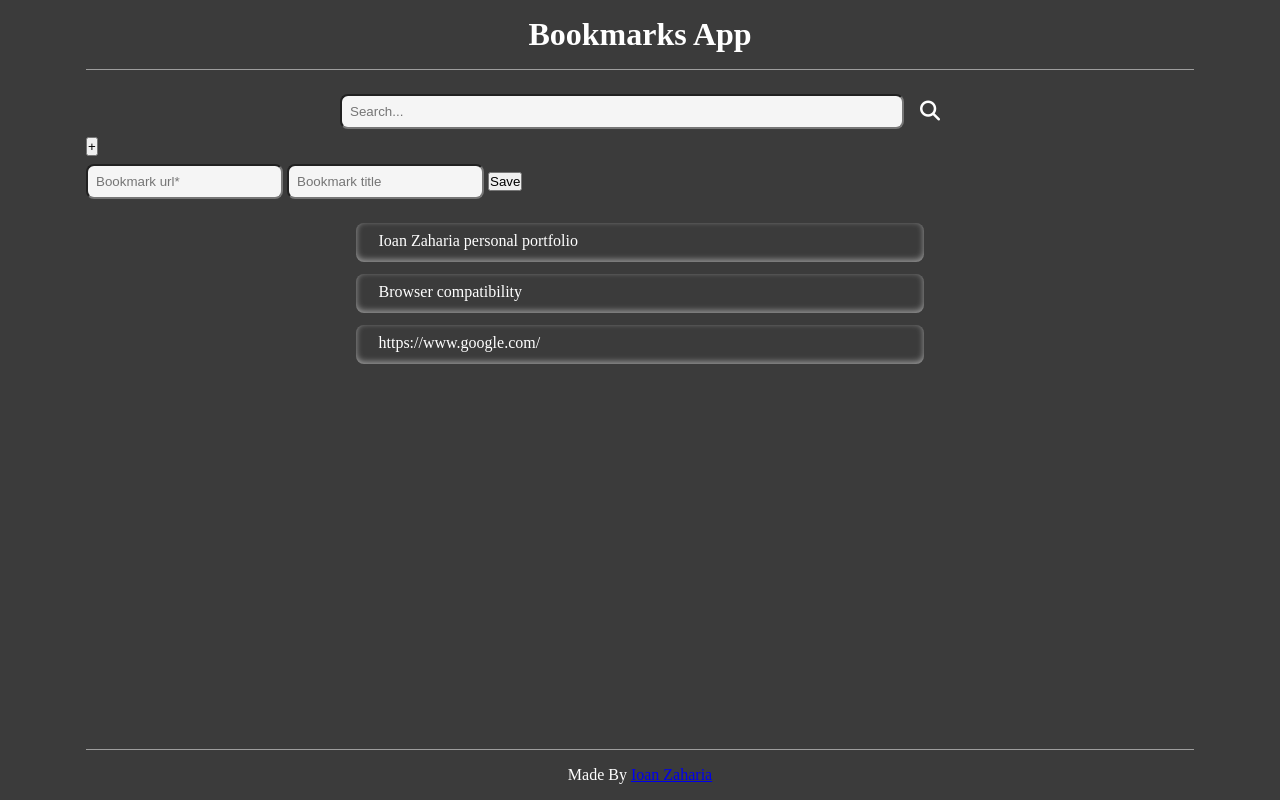
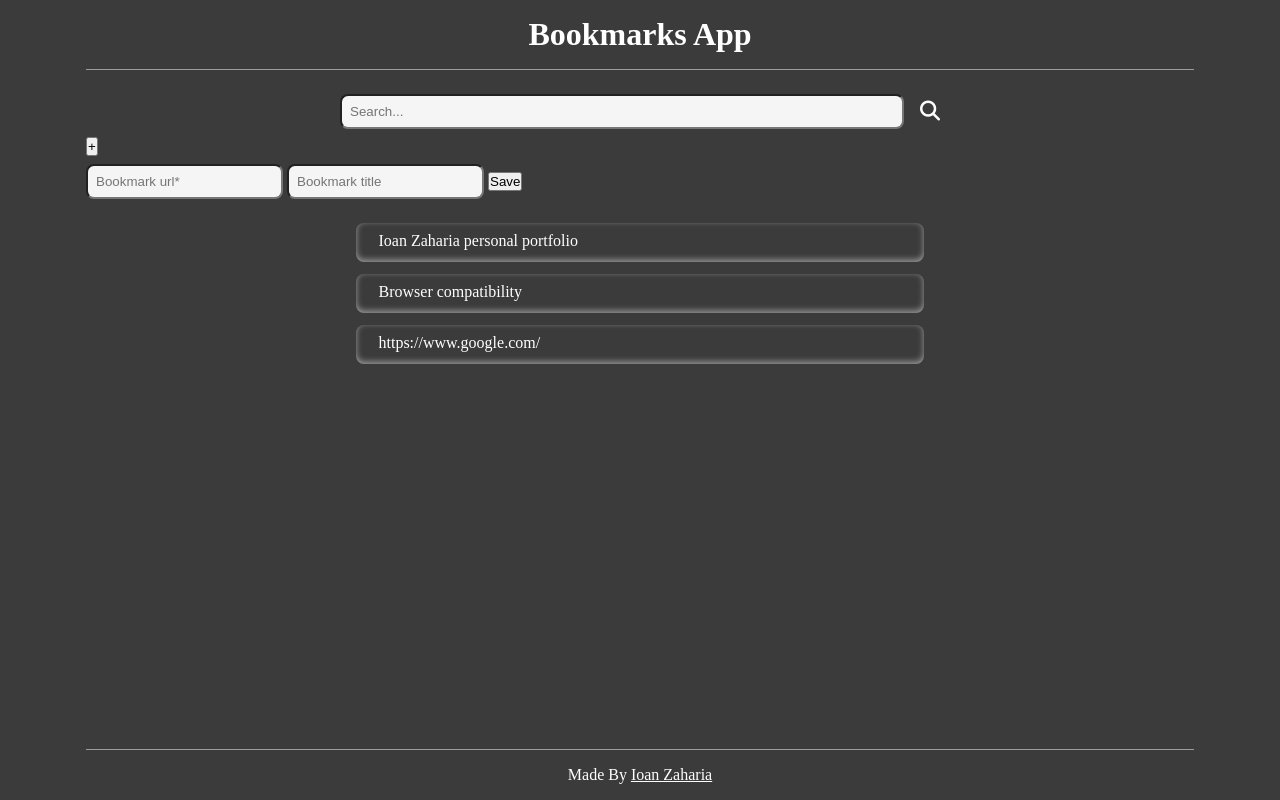
Before and after one commit to zioan/pp2_bookmarks, a plain HTML site: page index.html in a window 1280 px wide. Drawn offline with Linux system fonts and the light colour scheme.

Commit message:
Add styles for footer links

```diff
--- a/assets/css/style.css
+++ b/assets/css/style.css
@@ -147,3 +147,8 @@ footer {
 .bookmark-url:hover i {
   opacity: 1;
 }
+
+/* Footer */
+footer a {
+  color: var(--text-color);
+}
```
